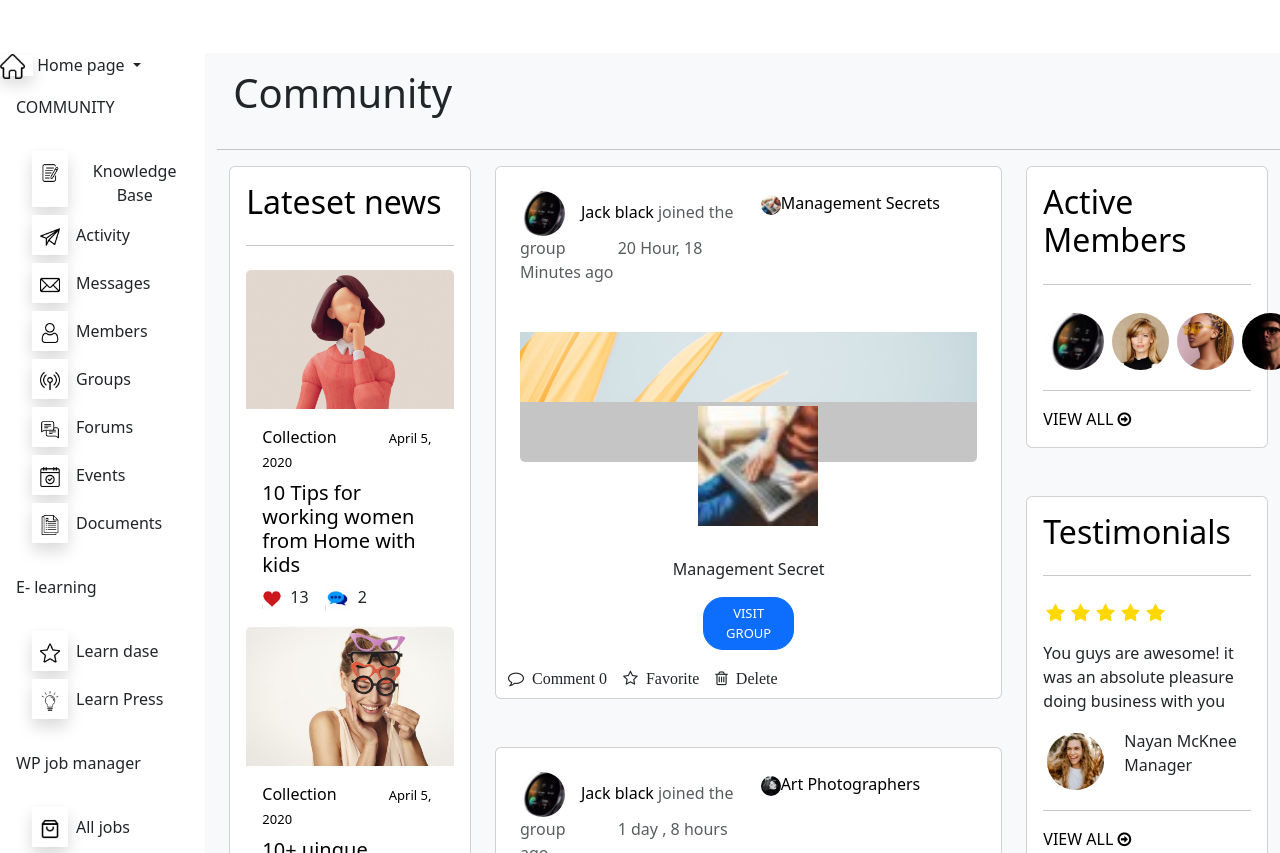
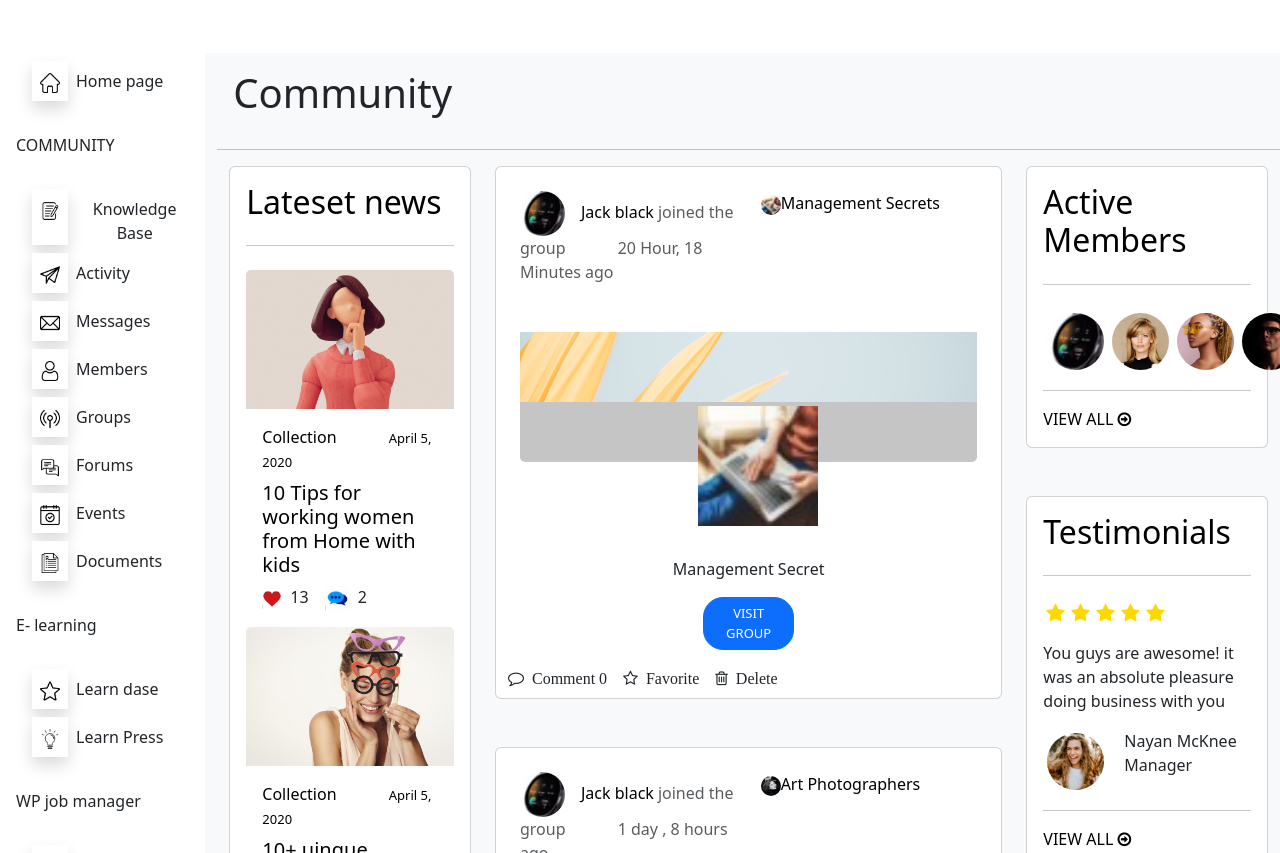
Before and after one commit to shrutibhavsar27/dashboard, a plain HTML site: page index.html in a window 1280 px wide. Shown: the part 59-912 px from the top of the page. Drawn offline with nearby package versions, Linux system fonts and the light colour scheme.

Commit message:
Update index.html
01

```diff
--- a/index.html
+++ b/index.html
@@ -108,7 +108,7 @@
   <!-- Senssion start -->
   <div class="row">
     <div class="col-sm-2 mt-5 kl s30">
-      <a class="nav-link dropdown-toggle" href="#" id="navbarDropdown" role="button" data-bs-toggle="dropdown"
+      <!-- <a class="nav-link dropdown-toggle" href="#" id="navbarDropdown" role="button" data-bs-toggle="dropdown"
         aria-expanded="false">
         <span class="shadow  bg-white pe-2" type=""><img src="img/home.png" alt="no picture found" height="25px"></span>
         Home page
@@ -118,8 +118,15 @@
         <li class="s6"><a class="dropdown-item" href="#">Community</a></li>
         <li class="s6"><a class="dropdown-item" href="#">Community news</a></li>
         <li class="s6"><a class="dropdown-item" href="#">E-Learning</a></li>
-      </ul>
-
+      </ul> -->
+      <ul class="as">
+        <li class="d-flex gap-2 mt-2">
+          <span class="shadow  bg-white p-2" type=""><img src="img/home.png" class="" alt="No picture found"
+              height="20px"></span>
+          <span style="text-align: center;" class="mt-2"><a href="" class="text-dark"
+              style="text-decoration: none;">Home page</a></span>
+        </li>
+        </ul>
       <p class="color p-3"> COMMUNITY</p>
       <ul class="as">
         <li class="d-flex gap-2 mt-2">
```
